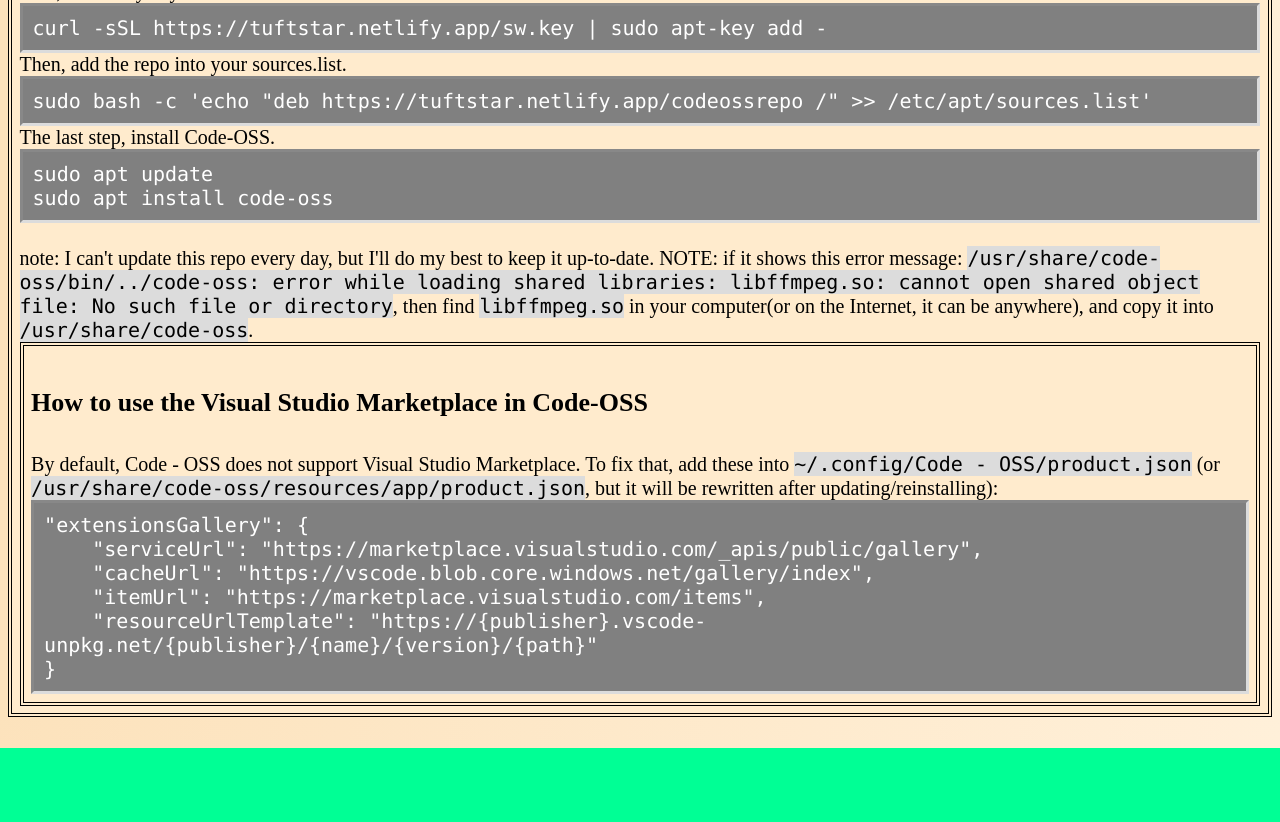
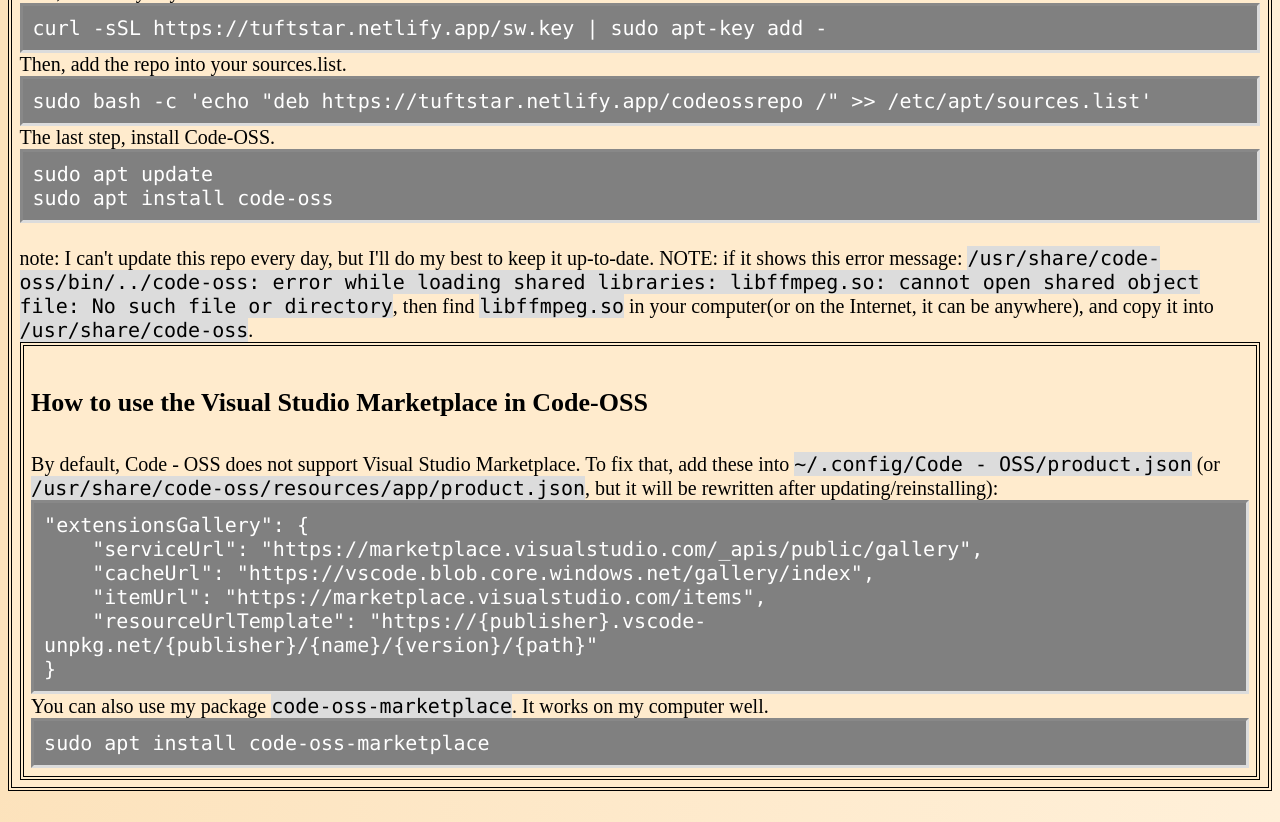
Before and after one commit to SteveSWang47/site, a plain HTML site: page index.html in a window 1280 px wide. Shown: the part 533-1355 px from the top of the page. Before the commit the page ends 1281 px from the top, so only its background shows below. Drawn offline with Linux system fonts and the light colour scheme.

Commit message:
add code-oss-marketplace package

```diff
--- a/index.html
+++ b/index.html
@@ -100,6 +100,10 @@
                         &nbsp;&nbsp;&nbsp;&nbsp;"resourceUrlTemplate": "https://{publisher}.vscode-unpkg.net/{publisher}/{name}/{version}/{path}"<br>
                     }
                 </div>
+                You can also use my package <code>code-oss-marketplace</code>. It works on my computer well.
+                <div class="codespace">
+                    sudo apt install code-oss-marketplace<br>
+                </div>
             </div>
         </div>
         <br>
```
Also changed, not shown: 4 other files.
